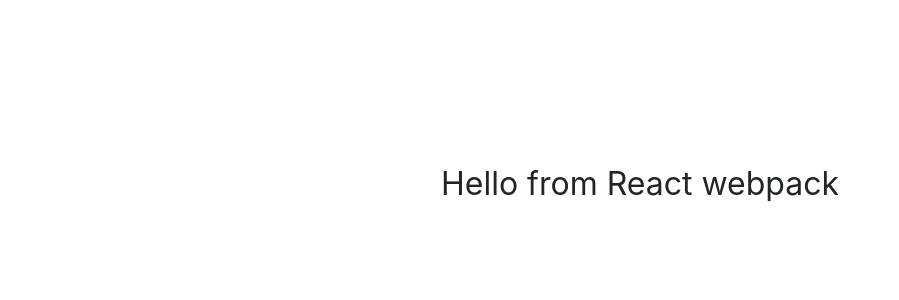
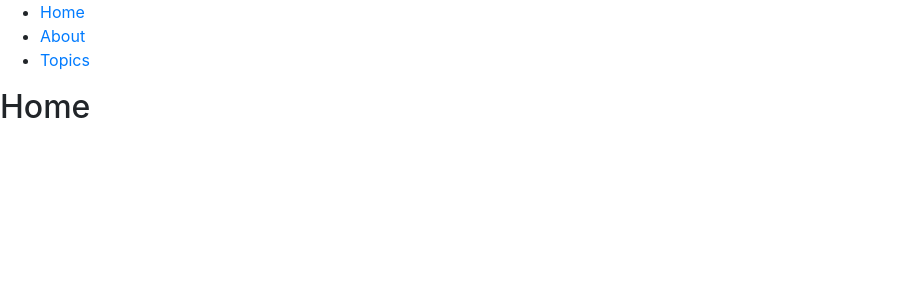
Before and after one commit to fabiros/LEST-Treecare, a React app: page / in a window 1280 px wide. Shown: the top 300 px of the page, without its empty margins (0-899 px from the left). Built offline with nearby package versions, Linux system fonts and the light colour scheme.

Commit message:
Add react-router-dom package, add example for routing

```diff
--- a/package.json
+++ b/package.json
@@ -63,7 +63,8 @@
         "react": "16.12.0",
         "react-bootstrap": "^1.0.0-beta.16",
         "react-dom": "16.12.0",
-        "react-hot-loader": "4.12.19"
+        "react-hot-loader": "4.12.19",
+        "react-router-dom": "^5.1.2"
     },
     "resolutions": {
         "babel-core": "7.0.0-bridge.0"
--- a/src/App.jsx
+++ b/src/App.jsx
@@ -1,6 +1,6 @@
 import React, { Component } from 'react';
 import { hot } from 'react-hot-loader/root';
-import HelloWorld from './components/hello-world';
+import { Home } from './pages';
 
 class App extends Component {
     constructor(props) {
@@ -9,7 +9,7 @@
     }
 
     render() {
-        return <HelloWorld title="Hello from React webpack" />;
+        return <Home />;
     }
 }
 
--- a/src/pages/home.jsx
+++ b/src/pages/home.jsx
@@ -0,0 +1,88 @@
+import React from 'react';
+import {
+    BrowserRouter as Router,
+    Switch,
+    Route,
+    Link,
+    useRouteMatch,
+    useParams,
+} from 'react-router-dom';
+
+export default function H() {
+    return (
+        <Router>
+            <div>
+                <ul>
+                    <li>
+                        <Link to="/">Home</Link>
+                    </li>
+                    <li>
+                        <Link to="/about">About</Link>
+                    </li>
+                    <li>
+                        <Link to="/topics">Topics</Link>
+                    </li>
+                </ul>
+
+                <Switch>
+                    <Route path="/about">
+                        <About />
+                    </Route>
+                    <Route path="/topics">
+                        <Topics />
+                    </Route>
+                    <Route path="/">
+                        <Home />
+                    </Route>
+                </Switch>
+            </div>
+        </Router>
+    );
+}
+
+function Home() {
+    return <h2>Home</h2>;
+}
+
+function About() {
+    return <h2>About</h2>;
+}
+
+function Topics() {
+    const match = useRouteMatch();
+
+    return (
+        <div>
+            <h2>Topics</h2>
+
+            <ul>
+                <li>
+                    <Link to={`${match.url}/components`}>Components</Link>
+                </li>
+                <li>
+                    <Link to={`${match.url}/props-v-state`}>
+                        Props v. State
+                    </Link>
+                </li>
+            </ul>
+
+            {/* The Topics page has its own <Switch> with more routes
+          that build on the /topics URL path. You can think of the
+          2nd <Route> here as an "index" page for all topics, or
+          the page that is shown when no topic is selected */}
+            <Switch>
+                <Route path={`${match.path}/:topicId`}>
+                    <Topic />
+                </Route>
+                <Route path={match.path}>
+                    <h3>Please select a topic.</h3>
+                </Route>
+            </Switch>
+        </div>
+    );
+}
+
+function Topic() {
+    const { topicId } = useParams();
+    return <h3>Requested topic ID: {topicId}</h3>;
+}
--- /dev/null
+++ b/src/pages/index.js
@@ -0,0 +1 @@
+export { default as Home } from './home.jsx';
```
